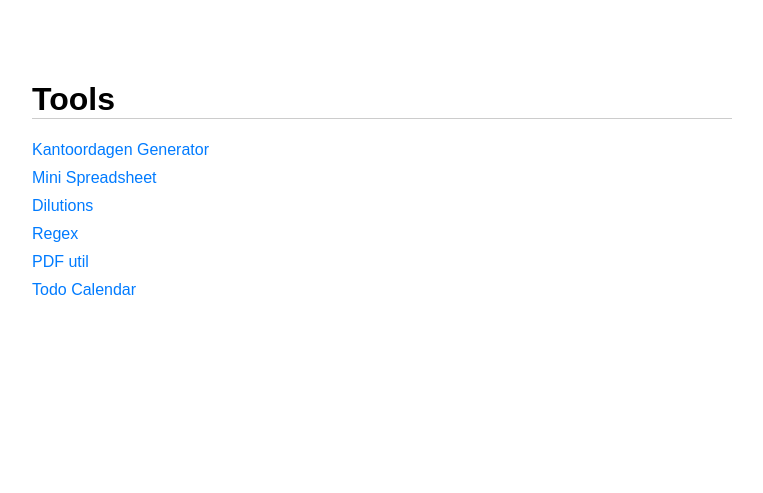
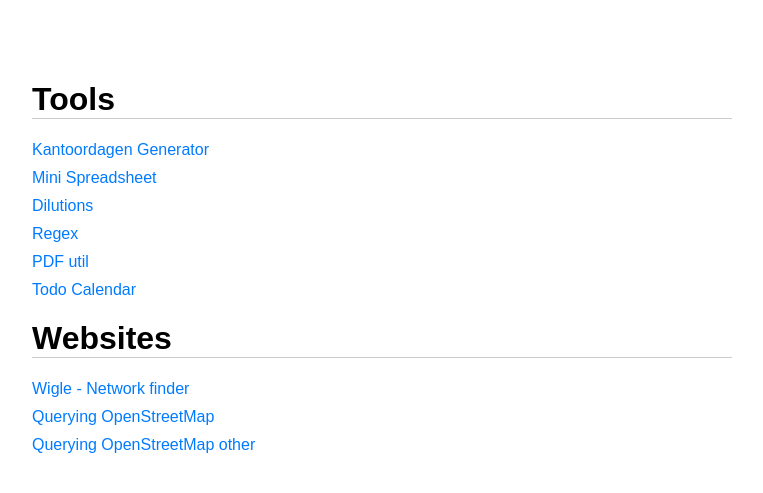
Before and after one commit to OMull/my-tools-site, a plain HTML site: page index.html in a window 1280 px wide. Shown: the whole page, without its empty margins (258-1021 px from the left). Drawn offline with Linux system fonts and the light colour scheme.

Commit message:
Update index.html

```diff
--- a/index.html
+++ b/index.html
@@ -16,5 +16,11 @@
     <li><a href="tools/pdf-util.html">PDF util</a></li>
     <li><a href="tools/todo-app/index.html">Todo Calendar</a></li>
   </ul>
+  <h1>Websites</h1>
+  <ul>
+    <li><a href="https://wigle.net/">Wigle - Network finder</a></li>
+    <li><a href="https://overpass-turbo.eu/">Querying OpenStreetMap</a></li>
+	<li><a href="https://osm-search.bellingcat.com/">Querying OpenStreetMap other</a></li>
+  </ul>
 </body>
 </html>
```
